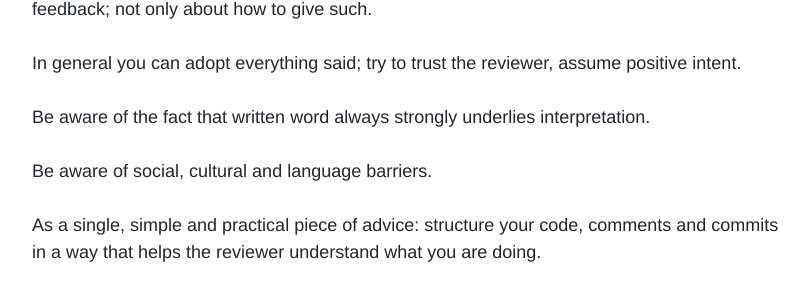
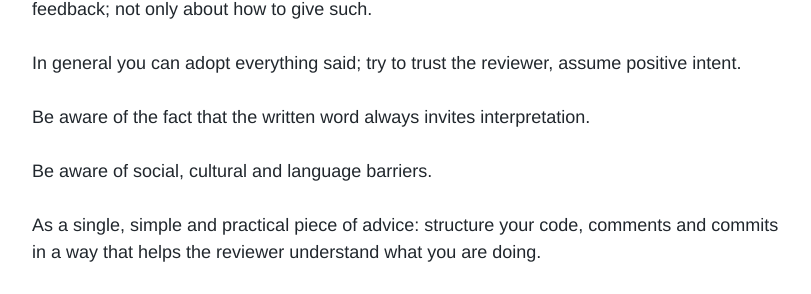
Before and after one commit to upday/upday.github.io, a Jekyll site: the page built from _posts/blog/2016-09-13-code-reviews.md, in a window 1280 px wide and 900 px high, scrolled down 3863 px. Shown: the part 153-447 px from the top of the window, without its empty margins (234-1045 px from the left). Built offline with Jekyll 4.4.1, drawn with Linux system fonts in a browser that asks for light colours; nearby versions of some CDN libraries; some web fonts are replaced; comment, search, counter and statistics services are not loaded.

Commit message:
one last peter.

```diff
--- a/_posts/blog/2016-09-13-code-reviews.md
+++ b/_posts/blog/2016-09-13-code-reviews.md
@@ -99,7 +99,7 @@ About how to handle and accept critical feedback; not only about how to give suc
 
 In general you can adopt everything said; try to trust the reviewer, assume positive intent.
 
-Be aware of the fact that written word always strongly underlies interpretation.
+Be aware of the fact that the written word always invites interpretation.
 
 Be aware of social, cultural and language barriers.
 
```
